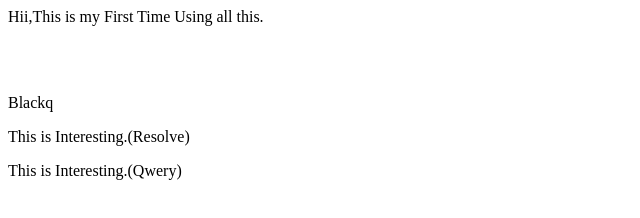
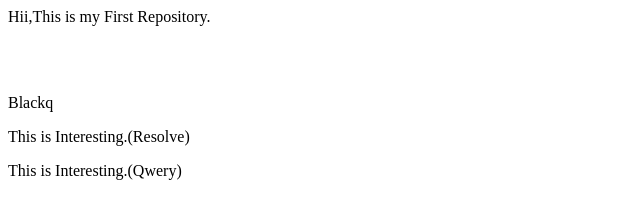
Before and after one commit to SrishtiGupta3/LocalRepo, a plain HTML site: page index.html in a window 1280 px wide. Shown: the full height of the page, 0-640 px from the left. Drawn offline with Linux system fonts and the light colour scheme.

Commit message:
Update index.html

```diff
--- a/index.html
+++ b/index.html
@@ -1,4 +1,4 @@
-<p>Hii,This is my First Time Using all this.</p>
+<p>Hii,This is my First Repository.</p>
 <br></br>
 <p>Blackq</p>
 <p>This is Interesting.(Resolve)</p>
```
